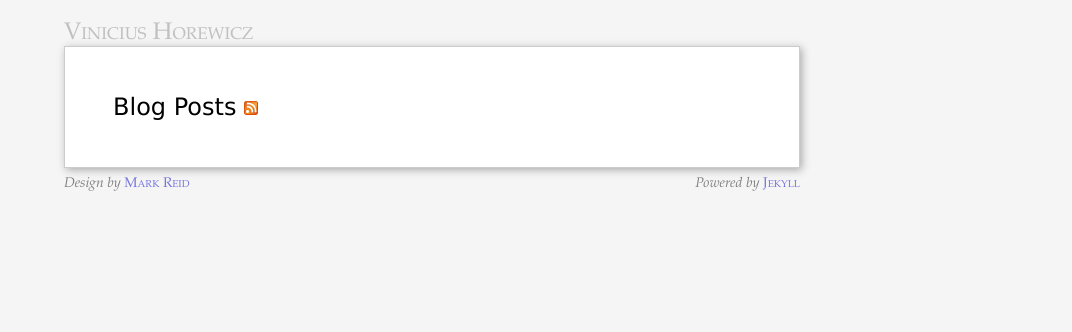
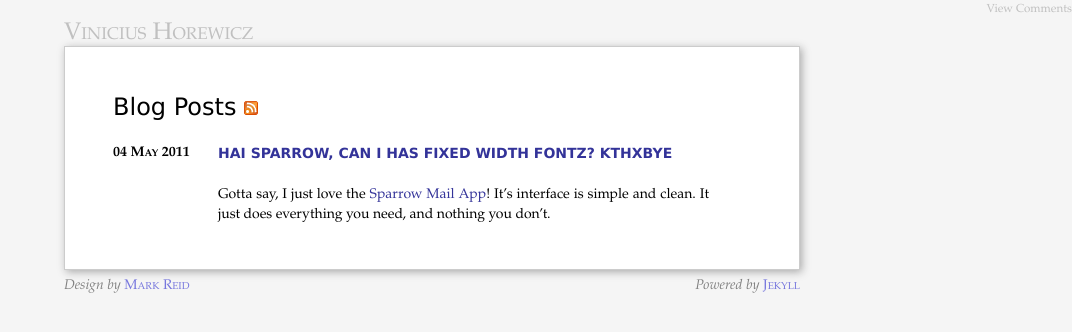
Before and after one commit to wicz/wicz.github.com, a Jekyll site: the page built from index.markdown, in a window 1280 px wide. Shown: the top 332 px of the page, without its empty margins (208-1280 px from the left). Built offline with Jekyll 4.4.1, drawn with Linux system fonts in a browser that asks for light colours; Markdown is read by kramdown in place of the engine named in the settings; comment, search, counter and statistics services are not loaded.

Commit message:
Create post layout

```diff
--- /dev/null
+++ b/_posts/2011-05-04-hai-sparrow-can-i-has-fixed-width-fontz-kthxbye.markdown
@@ -0,0 +1,19 @@
+---
+layout: post
+title: HAI SPARROW, CAN I HAS FIXED WIDTH FONTZ? KTHXBYE
+---
+
+Gotta say, I just love the [Sparrow Mail App](http://www.sparrowmailapp.com/)! It's interface is simple and clean. It just does everything you need, and nothing you don't.
+
+Only one thing I can complain: Why in hell I can't set a fixed width font for plain text messages? I don't like HTML emails and I never user that fancy editor. I like plain old fixed fonts! Just like my terminal.
+
+If you're like me, dark days are over! All you need is tweak some CSS and voila! Inside `/Applications/Sparrow.app/Contents/Resources/`
+
+    #!css
+    // message-editing.css
+    body { font-family: Monospace; }
+
+    #!css
+    // conversation.css
+    div.messageBody { font-family: Monospace; }
+    div.quickReplyTextContents { font-family: Monospace; }
--- a/css/screen.css
+++ b/css/screen.css
@@ -306,7 +306,6 @@ p.excerpt { margin: 0; }
 
 /* @group Signature */
 .signature {
-	margin-top: 3em;
 	position: relative;
 }
 .signature .author {
--- a/index.markdown
+++ b/index.markdown
@@ -6,7 +6,7 @@ top: Vinicius Horewicz
 Blog Posts ![Feed icon](/images/feed-icon-14x14.png)
 ==========
 
-{% for post in posts %}
+{% for post in site.posts %}
 <div class="section list">
   <div class="date">{{ post.date | date_to_string }}</div>
   <p class="line">
```
Also changed, not shown: _layouts/post.html (added, +37 -0 lines).
